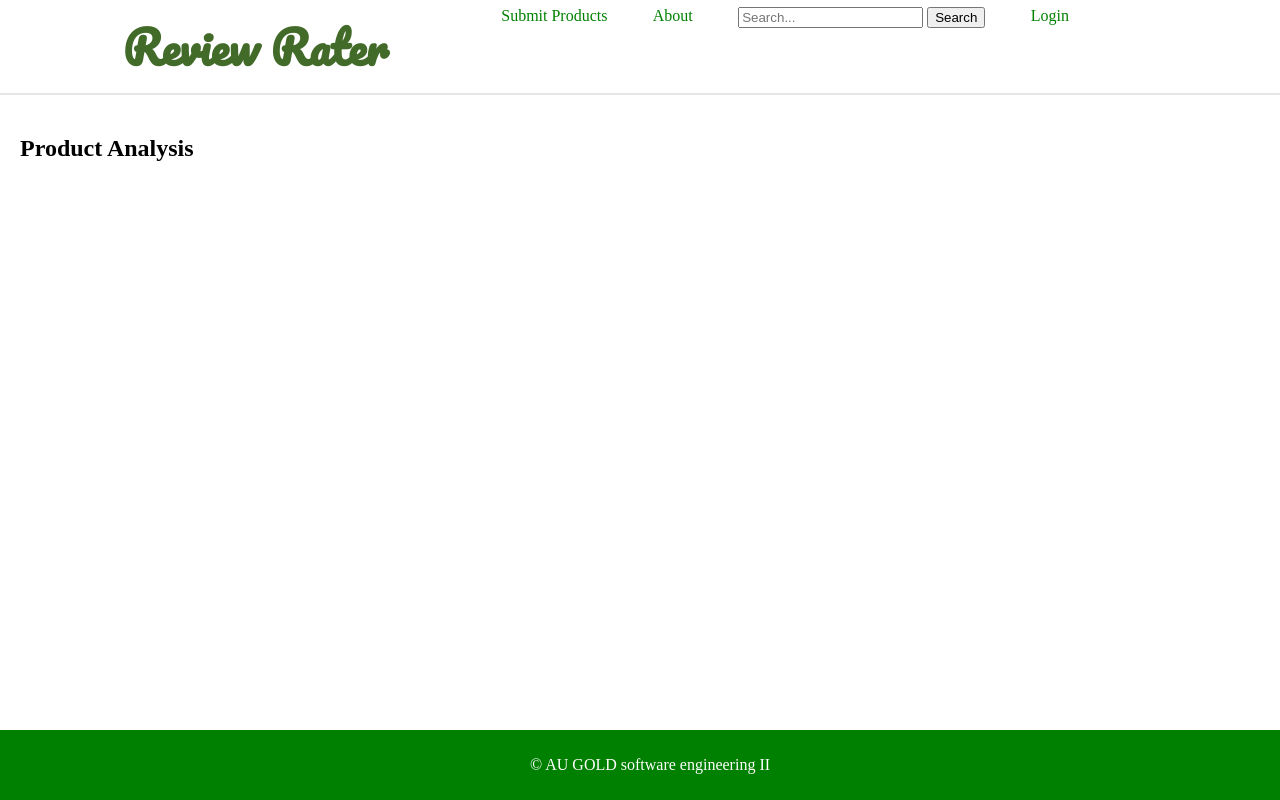
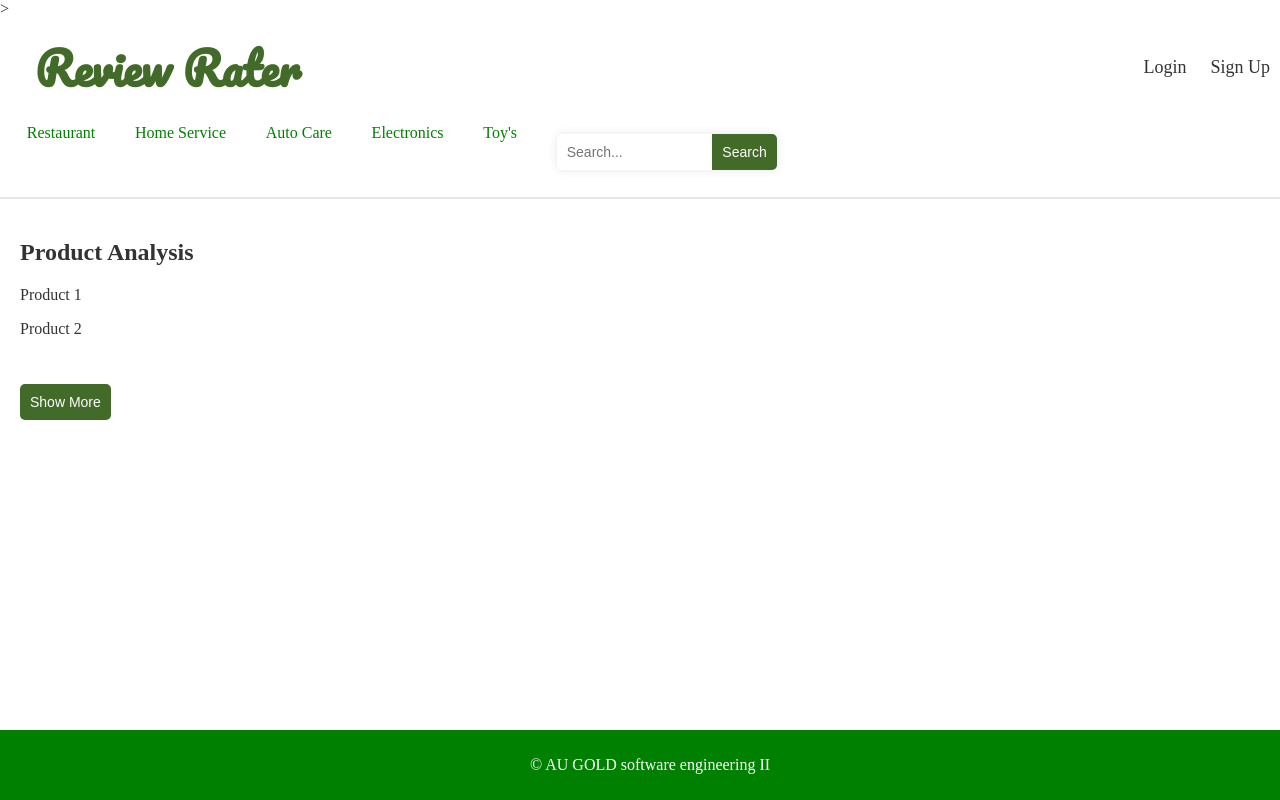
Before and after one commit to henrymontesanoiii/ReviewRater, a plain HTML site: page html/home.html in a window 1280 px wide. Drawn offline with Linux system fonts and the light colour scheme.

Commit message:
more updates
added new features

```diff
--- a/css/home.css
+++ b/css/home.css
@@ -2,14 +2,17 @@ body {
 
     margin: 0;
     padding: 0;
-
+   background-color: f8f8f8;
+   color: #333;
 }
 
 header {
     background-color: #ffffff;
     color: #fff;
-    text-align: center;
+    align-items: center;
     padding: 10px;
+    justify-content: space-between;
+    display: flex;
 }
 
 .navTitleHome{
@@ -56,3 +59,52 @@ footer {
     bottom: 0;
     width: 100%;
 }
+.auth-links a {
+    text-decoration: none;
+    color: #333;
+    margin-left: 20px;
+    font-size: 18px;
+}
+
+.search-form {
+    position: relative;
+    margin-top: 10px;
+    margin-bottom: 20px;
+}
+
+.search-input {
+    width: 200px;
+    padding: 10px;
+    border: none;
+    border-radius: 5px;
+    box-shadow: 0 0 10px rgba(0, 0, 0, 0.1);
+    font-size: 14px;
+}
+
+.search-button {
+    position: absolute;
+    top: 0;
+    right: 0;
+    padding: 10px;
+    background-color: rgb(66, 107, 41);
+    border: none;
+    border-radius: 0 5px 5px 0;
+    color: #fff;
+    cursor: pointer;
+    font-size: 14px;
+}
+#analysis {
+    max-height: 300px; /* Set a maximum height for initial display */
+    overflow-y: auto; /* Enable vertical scroll */
+}
+
+#showMoreBtn {
+    margin-top: 10px;
+    padding: 10px;
+    background-color: rgb(66, 107, 41);
+    border: none;
+    border-radius: 5px;
+    color: #fff;
+    cursor: pointer;
+    font-size: 14px;
+}
--- a/html/home.html
+++ b/html/home.html
@@ -8,26 +8,30 @@
     <link href="https://fonts.googleapis.com/css2?family=Pacifico&display=swap" rel="stylesheet">
     <link rel="stylesheet" href="../css/home.css">
     <link rel="stylesheet" href="../css/login.css">
+   >
     <title>Syntactic Analysis Website</title>
 </head>
 <body>
-
-
+    <header>
+        <h1 class="navTitleHome">Review Rater</h1>
+        <div class="auth-links">
+            <a href="login.html">Login</a>
+            <a href="login.html">Sign Up</a>
+        </div>
+    </header>
 
     <nav class="navbar">
-        <h1 class="navTitleHome">Review Rater</h1>
-
         <ul>
-            <li><a href="#">Submit Products</a></li>
-            <li><a href="#">About</a></li>
+            <li><a href="#">Restaurant</a></li>
+            <li><a href="#">Home Service</a></li>
+            <li><a href="#">Auto Care</a></li>
+            <li><a href="#">Electronics</a></li>
+            <li><a href="#">Toy's</a></li>
             <li>
                 <form class="search-form" action="/search" method="get">
-                    <input type="text" name="q" placeholder="Search...">
-                    <button type="submit">Search</button>
+                    <input class="search-input" type="text" name="q" placeholder="Search...">
+                    <button class="search-button" type="submit">Search</button>
                 </form>
-            </li>
-            <li class="auth-links">
-            <a href="login.html">Login</a>
             </li>
         </ul>
     </nav>
@@ -35,9 +39,35 @@
     <main>
         <section id="analysis">
             <h2>Product Analysis</h2>
-            <!-- Add content related to syntactic analysis here -->
+            <div id="productList">
+                <!-- Initial content goes here -->
+                <p>Product 1</p>
+                <p>Product 2</p>
+                <!-- Add more products as needed -->
+            </div>
         </section>
+
+        <button id="showMoreBtn" onclick="showMore()">Show More</button>
     </main>
+
+    <!-- Your existing body content -->
+
+    <script>
+        function showMore() {
+            // Add more products dynamically when "Show More" is clicked
+            const productList = document.getElementById("productList");
+
+            // Add more product items (adjust as needed)
+            productList.innerHTML += `
+                <p>Additional Product</p>
+                <p>Another Product</p>
+                <!-- Add more products as needed -->
+            `;
+
+            // Scroll to the bottom after adding new content
+            productList.scrollTop = productList.scrollHeight;
+        }
+    </script>
 
     <footer>
         <p>&copy; AU GOLD software engineering II</p>
```
